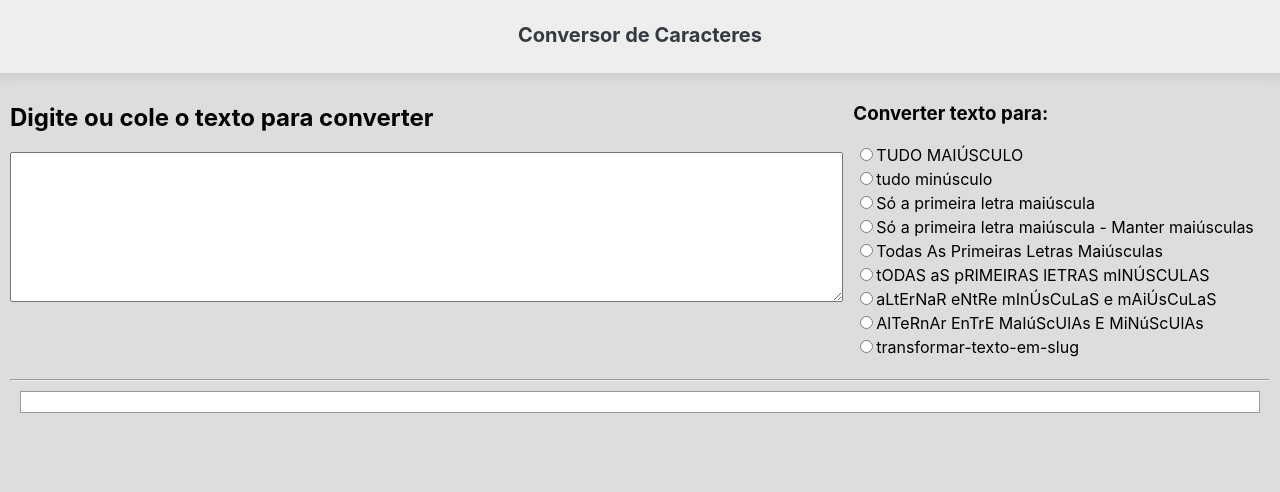
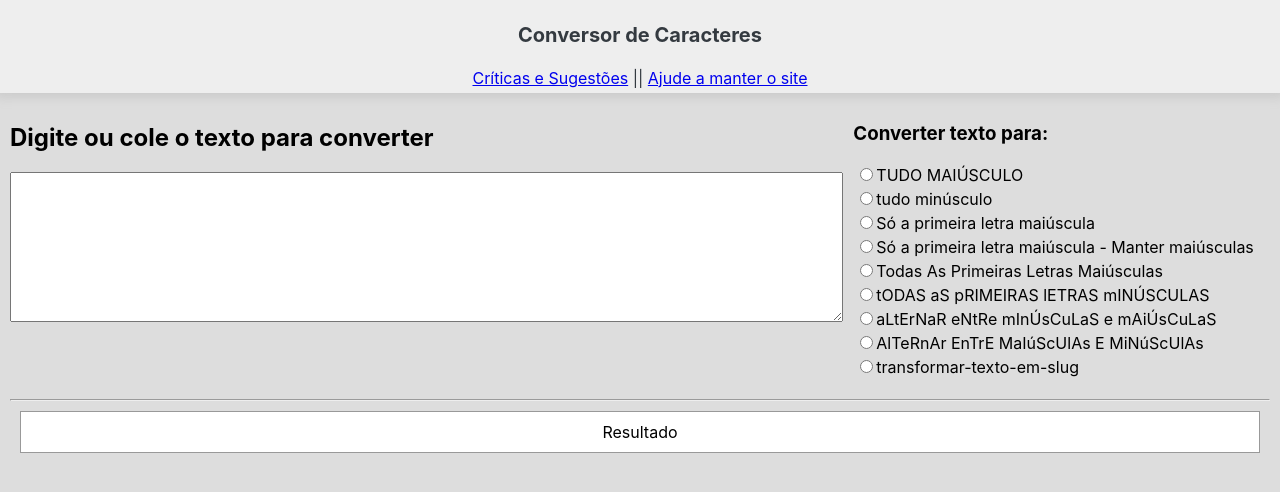
Before and after one commit to cwrsiqueira/charconvert, a plain HTML site: page index.html in a window 1280 px wide. Shown: the part 68-560 px from the top of the page. Drawn offline with Linux system fonts and the light colour scheme.

Commit message:
Ajustes finais

```diff
--- a/index.html
+++ b/index.html
@@ -26,6 +26,11 @@
     <div class='menu'>
         <h1>Char Converter</h1>
         <h2><small>Conversor de Caracteres</small></h2>
+        <div class="contact_area">
+            <a href="mailto:contato@globalsitepro.com">Críticas e Sugestões</a>
+            ||
+            <a href="https://mpago.la/1uaqeEN">Ajude a manter o site</a>
+        </div>
     </div>
 
     <div class="container">
@@ -56,7 +61,7 @@
         <hr/>
 
         <div class='body-down'>
-            <div id="convertedText"></div>
+            <div id="convertedText" class="centralizar">Resultado</div>
         </div>
 
     </div>
--- a/script.js
+++ b/script.js
@@ -17,6 +17,7 @@ function convertStringToSlug (string) {
 }
 
 function converter(selection) {
+    document.querySelector('#convertedText').classList.remove('centralizar')
     let text = document.querySelector('#text').value
 
     switch (selection) {
--- a/style.css
+++ b/style.css
@@ -79,6 +79,10 @@
     background-color: #fff;
   }
 
+  #convertedText.centralizar {
+    text-align: center;
+  }
+
   .select {
     font-size: 14px;
     padding: 5px;
```
